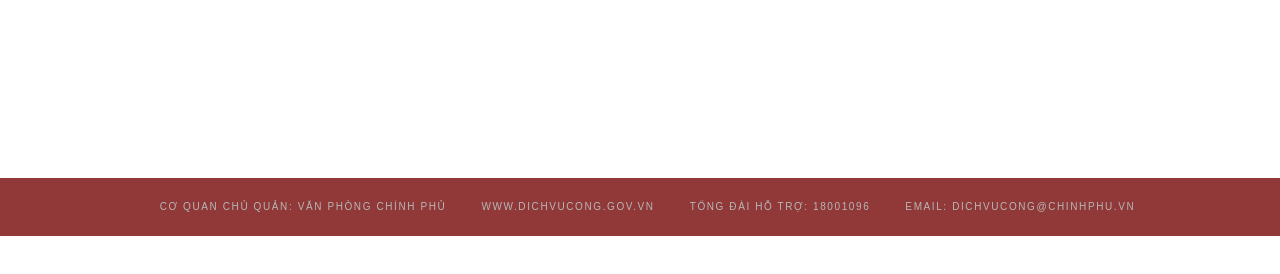
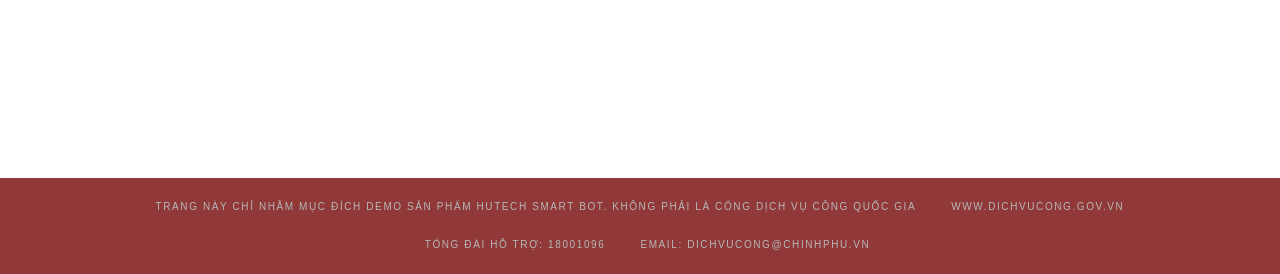
Before and after one commit to minhquan23102000/he-thong-tiep-dan, a Flask app: page / in a window 1280 px wide. Shown: the part 1044-1318 px from the top of the page. Before the commit the page ends 1280 px from the top, so only its background shows below. Run offline with Flask 2, Linux system fonts and the light colour scheme; parts of the project's set-up code (start-up, migrations or seed data) failed here and were passed over; some libraries are stand-ins or nearby versions.

Commit message:
Small fix

```diff
--- a/requirements.txt
+++ b/requirements.txt
@@ -1,4 +1,7 @@
 ChatterBot-corpus
+mathparse>=0.1,<0.2
+python-dateutil>=2.8,<2.9
+pytz
 Flask==2.0.2
 Flask-Admin==1.5.8
 Flask-SQLAlchemy==2.5.1
--- a/website/templates/base1.html
+++ b/website/templates/base1.html
@@ -222,7 +222,7 @@
       <div class="footer-bottom">
         <div class="container">
           <div class="add">
-            <p>Cơ quan chủ quản: Văn phòng Chính phủ</p>
+            <p> Trang này chỉ nhằm mục đích demo sản phẩm HUTECH Smart Bot. Không phải là cổng dịch vụ công quốc gia </p>
           </div>
           <div class="add">
             <p>www.dichvucong.gov.vn</p>
```
